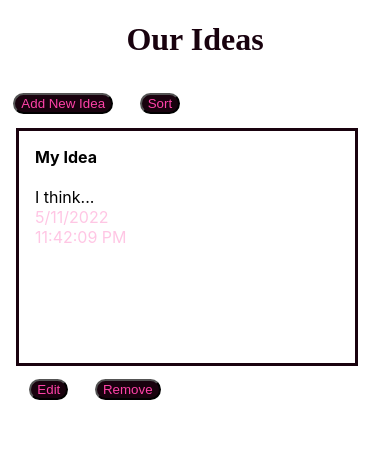
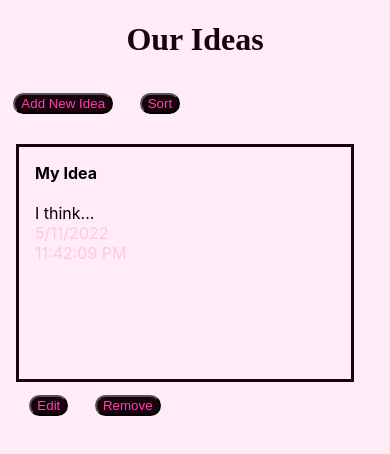
Before and after one commit to Naryond/clearscore-tech-test, a React (Create React App) app: page / in a window 390 px wide. Shown: the top 454 px of the page. Built offline with nearby package versions, Linux system fonts and the light colour scheme.

Commit message:
Version 1.26
Better responsive version

```diff
--- a/src/App.js
+++ b/src/App.js
@@ -2,11 +2,6 @@ import { useState } from "react";
 import "./Style.css";
 import Idea from "./Idea";
 import { v4 as uuidv4 } from "uuid";
-
-// whenever updating state
-// 1 - copy current state
-// 2 - manipulate the copy of state (not the actual state)
-// 3 - reset state with updated copy
 
 const card = {
   title: "",
@@ -32,7 +27,6 @@ function App() {
     list.sort(x.date);
   };
 
-  // Filter is a good non-destructive method to erase the element based on its Id
   const removeOne = (x) => {
     setList(list.filter((listElement) => listElement.id !== x.id));
   };
--- a/src/Style.css
+++ b/src/Style.css
@@ -1,5 +1,5 @@
 body {
-  background-color:white;
+  background-color:#ffecf6;
 }
 
 .header {
@@ -14,17 +14,15 @@ h1 {
 
 .board {
   display: flex;
-  align-items: flex-start;
   flex-flow: wrap;
 }
 
 .ul {
-  width: 100%;
   padding: 0 2em 1em 1em;
-  margin: 0 auto;
 }
 
 .internalBox {
+  width:300px;
   max-width: 20em;
   min-height: 200px;
   border-color: #19020e;
@@ -48,8 +46,9 @@ h1 {
 }
 
 @media only screen and (min-width: 768px) {
+
   .board {
-    flex-flow: nowrap;
+    align-items: flex-start;
   }
 
   .internalBox {
@@ -57,8 +56,9 @@ h1 {
   }
 }
 
-/* @media only screen and (min-width: 1024px) {
+@media only screen and (min-width: 1440px) {
+
   .internalBox {
-    font-size: x-large;
+    font-size:x-large
   }
-} */
+}
```
